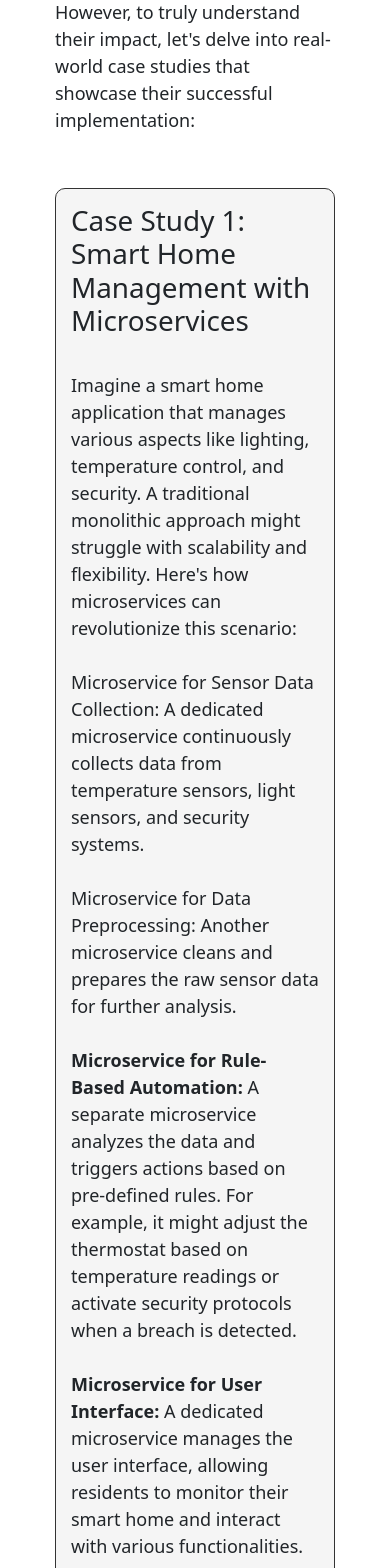
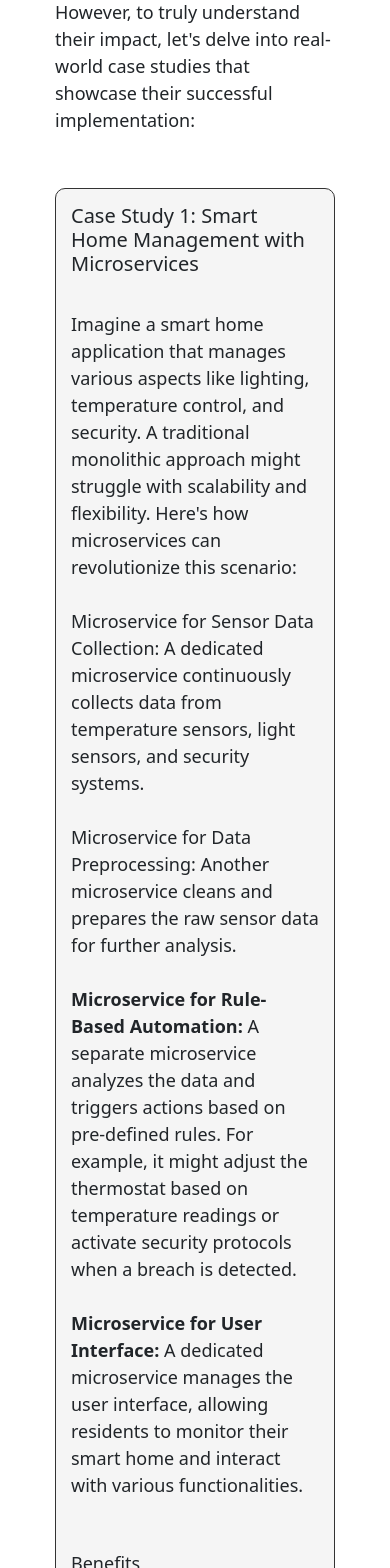
Before and after one commit to Rakesh-Ranga-Buram/web-tech-final-project, a React (Create React App) app: page /case-studies in a window 390 px wide. Shown: the part 432-2000 px from the top of the page. Built offline with nearby package versions, Linux system fonts and the light colour scheme.

Commit message:
responsiveness fixes

```diff
--- a/src/components/Cases/Cases.css
+++ b/src/components/Cases/Cases.css
@@ -11,3 +11,13 @@
   padding: 15px;
   margin-bottom: 60px;
 }
+
+@media (max-width: 767px) {
+  .cases_container h1 {
+    font-size: 20px;
+  }
+
+  .cases_container h4 {
+    font-size: 18px;
+  }
+}
--- a/src/components/Closure/Closure.css
+++ b/src/components/Closure/Closure.css
@@ -10,6 +10,12 @@
   background: linear-gradient(0deg, #000, #272727);
   color: #fff;
   margin: 0 40px;
+}
+
+@media (max-width: 767px) {
+  .block {
+    margin: 0 10px;
+  }
 }
 
 .block:before,
```
